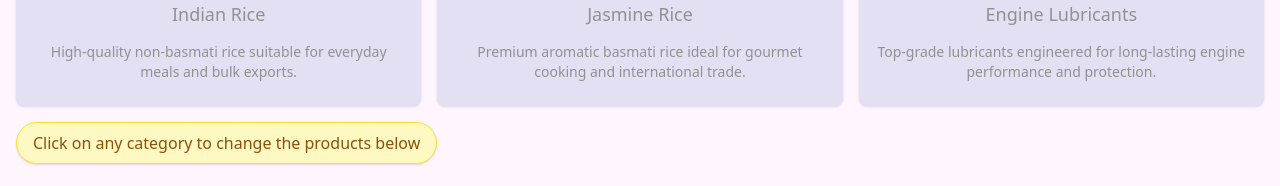
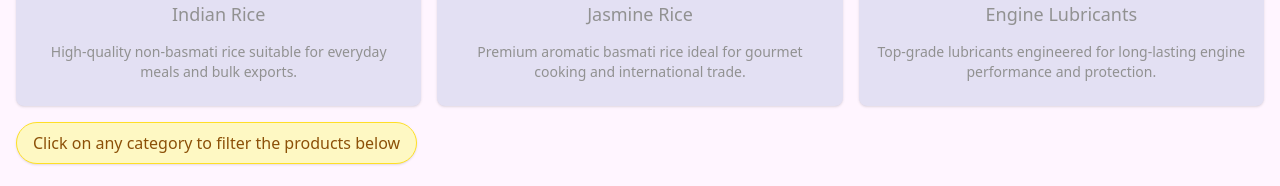
Before and after one commit to Abhixak/PinnacleExpo, a React (Vite) app: page / in a window 1280 px wide. Shown: the part 1060-1246 px from the top of the page. Built offline with nearby package versions, Linux system fonts and the light colour scheme.

Commit message:
Changes in ui

```diff
--- a/src/Components/CategoryGrid.jsx
+++ b/src/Components/CategoryGrid.jsx
@@ -39,7 +39,7 @@ const CategoryGrid = ({ categories, selectedCategory, onSelect }) => {
       </div>
       {!selectedCategory && (
         <div className="!mb-4 w-fit mx-auto !px-4 !py-2 rounded-full bg-yellow-100 text-yellow-800 font-medium shadow-sm border border-yellow-300 text-center animate-pulse">
-          Click on any category to change the products below
+          Click on any category to filter the products below
         </div>
       )}
     </>
```
